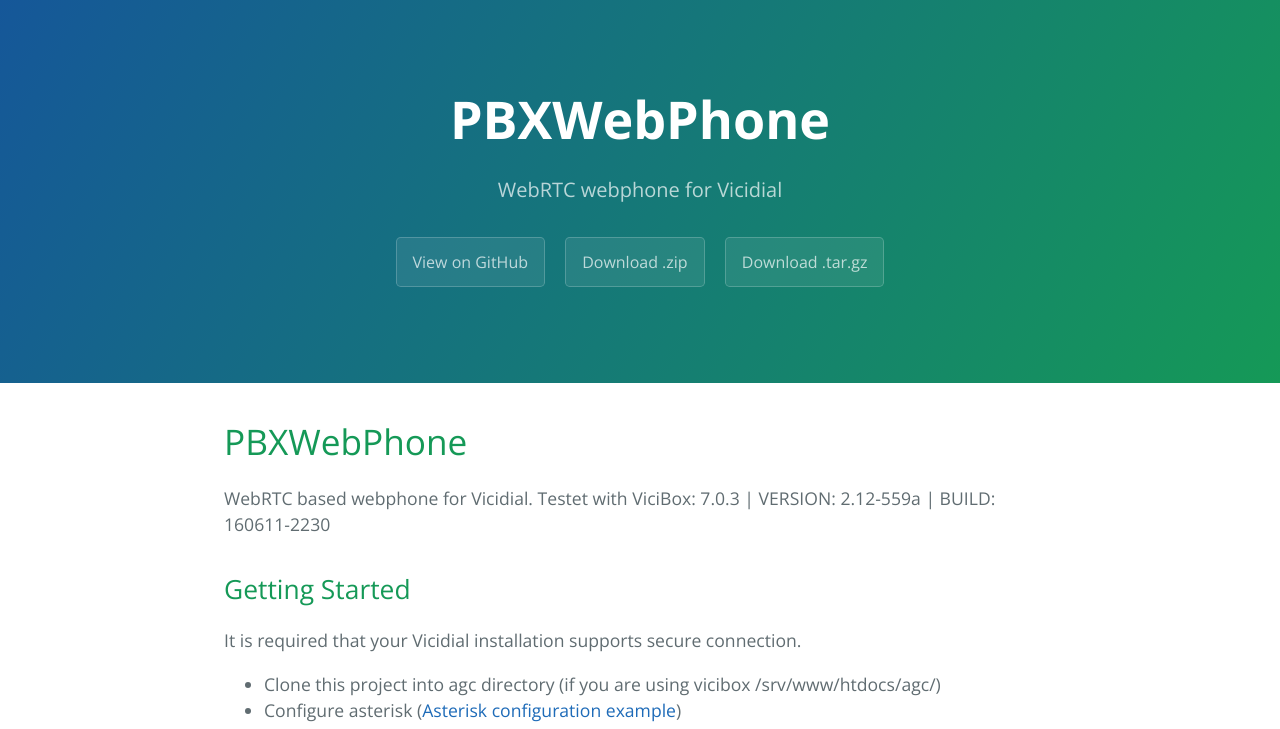
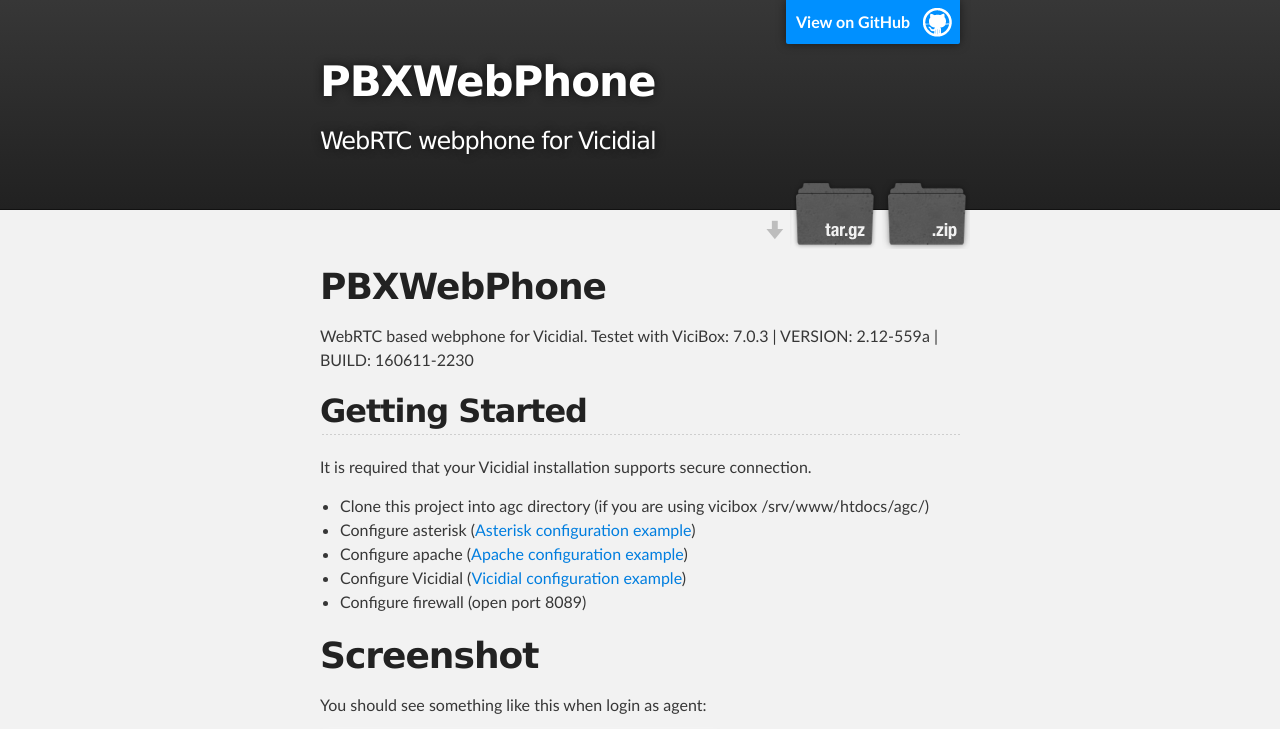
Before and after one commit to chornyitaras/PBXWebPhone, a PHP site: page / in a window 1280 px wide. Shown: the top 729 px of the page. Run offline with PHP 8.4, Linux system fonts and the light colour scheme.

Commit message:
Create gh-pages branch via GitHub

```diff
--- a/index.html
+++ b/index.html
@@ -1,25 +1,37 @@
 <!DOCTYPE html>
-<html lang="en-us">
+<html>
+
   <head>
-    <meta charset="UTF-8">
-    <title>PBXWebPhone by chornyitaras</title>
-    <meta name="viewport" content="width=device-width, initial-scale=1">
-    <link rel="stylesheet" type="text/css" href="stylesheets/normalize.css" media="screen">
-    <link href='https://fonts.googleapis.com/css?family=Open+Sans:400,700' rel='stylesheet' type='text/css'>
-    <link rel="stylesheet" type="text/css" href="stylesheets/stylesheet.css" media="screen">
-    <link rel="stylesheet" type="text/css" href="stylesheets/github-light.css" media="screen">
+    <meta charset='utf-8'>
+    <meta http-equiv="X-UA-Compatible" content="chrome=1">
+    <meta name="description" content="PBXWebPhone : WebRTC webphone for Vicidial">
+
+    <link rel="stylesheet" type="text/css" media="screen" href="stylesheets/stylesheet.css">
+
+    <title>PBXWebPhone</title>
   </head>
+
   <body>
-    <section class="page-header">
-      <h1 class="project-name">PBXWebPhone</h1>
-      <h2 class="project-tagline">WebRTC webphone for Vicidial</h2>
-      <a href="https://github.com/chornyitaras/PBXWebPhone" class="btn">View on GitHub</a>
-      <a href="https://github.com/chornyitaras/PBXWebPhone/zipball/master" class="btn">Download .zip</a>
-      <a href="https://github.com/chornyitaras/PBXWebPhone/tarball/master" class="btn">Download .tar.gz</a>
-    </section>
 
-    <section class="main-content">
-      <h1>
+    <!-- HEADER -->
+    <div id="header_wrap" class="outer">
+        <header class="inner">
+          <a id="forkme_banner" href="https://github.com/chornyitaras/PBXWebPhone">View on GitHub</a>
+
+          <h1 id="project_title">PBXWebPhone</h1>
+          <h2 id="project_tagline">WebRTC webphone for Vicidial</h2>
+
+            <section id="downloads">
+              <a class="zip_download_link" href="https://github.com/chornyitaras/PBXWebPhone/zipball/master">Download this project as a .zip file</a>
+              <a class="tar_download_link" href="https://github.com/chornyitaras/PBXWebPhone/tarball/master">Download this project as a tar.gz file</a>
+            </section>
+        </header>
+    </div>
+
+    <!-- MAIN CONTENT -->
+    <div id="main_content_wrap" class="outer">
+      <section id="main_content" class="inner">
+        <h1>
 <a id="pbxwebphone" class="anchor" href="#pbxwebphone" aria-hidden="true"><span aria-hidden="true" class="octicon octicon-link"></span></a>PBXWebPhone</h1>
 
 <p>WebRTC based webphone for Vicidial.
@@ -38,6 +50,7 @@
 </li>
 <li>Configure Vicidial (<a href="https://github.com/chornyitaras/PBXWebPhone/wiki/Vicidial-configuration">Vicidial configuration example</a>)<br>
 </li>
+<li>Configure firewall (open port 8089)</li>
 </ul>
 
 <h1>
@@ -51,14 +64,17 @@
 
 <p><strong>PPS:</strong>
 Any comments and suggestions are welcomed. Feel free to post issue or pull request</p>
+      </section>
+    </div>
 
-      <footer class="site-footer">
-        <span class="site-footer-owner"><a href="https://github.com/chornyitaras/PBXWebPhone">PBXWebPhone</a> is maintained by <a href="https://github.com/chornyitaras">chornyitaras</a>.</span>
+    <!-- FOOTER  -->
+    <div id="footer_wrap" class="outer">
+      <footer class="inner">
+        <p class="copyright">PBXWebPhone maintained by <a href="https://github.com/chornyitaras">chornyitaras</a></p>
+        <p>Published with <a href="https://pages.github.com">GitHub Pages</a></p>
+      </footer>
+    </div>
 
-        <span class="site-footer-credits">This page was generated by <a href="https://pages.github.com">GitHub Pages</a> using the <a href="https://github.com/jasonlong/cayman-theme">Cayman theme</a> by <a href="https://twitter.com/jasonlong">Jason Long</a>.</span>
-      </footer>
-
-    </section>
 
 
   </body>
--- a/params.json
+++ b/params.json
@@ -1,6 +1,6 @@
 {
   "name": "PBXWebPhone",
   "tagline": "WebRTC webphone for Vicidial",
-  "body": "# PBXWebPhone\r\nWebRTC based webphone for Vicidial.\r\nTestet with ViciBox: 7.0.3 | VERSION: 2.12-559a | BUILD: 160611-2230 \r\n\r\n## Getting Started\r\nIt is required that your Vicidial installation supports secure connection.\r\n\r\n\r\n- Clone this project into agc directory (if you are using vicibox /srv/www/htdocs/agc/)\r\n- Configure asterisk ([Asterisk configuration example](https://github.com/chornyitaras/PBXWebPhone/wiki/Asterisk-configuration))  \r\n- Configure apache ([Apache configuration example](https://github.com/chornyitaras/PBXWebPhone/wiki/Apache-configuration))  \r\n- Configure Vicidial ([Vicidial configuration example](https://github.com/chornyitaras/PBXWebPhone/wiki/Vicidial-configuration))  \r\n \r\n# Screenshot\r\nYou should see something like this when login as agent:\r\n\r\n![Screenshot](https://raw.githubusercontent.com/chornyitaras/PBXWebPhone/master/img1.PNG)\r\n\r\n**PS:**  I advise to use [letsencrypt](https://letsencrypt.org/) for getting **free** ssl certificates\r\n\r\n**PPS:**\r\nAny comments and suggestions are welcomed. Feel free to post issue or pull request\r\n",
+  "body": "# PBXWebPhone\r\nWebRTC based webphone for Vicidial.\r\nTestet with ViciBox: 7.0.3 | VERSION: 2.12-559a | BUILD: 160611-2230 \r\n\r\n## Getting Started\r\nIt is required that your Vicidial installation supports secure connection.\r\n\r\n\r\n- Clone this project into agc directory (if you are using vicibox /srv/www/htdocs/agc/)\r\n- Configure asterisk ([Asterisk configuration example](https://github.com/chornyitaras/PBXWebPhone/wiki/Asterisk-configuration))  \r\n- Configure apache ([Apache configuration example](https://github.com/chornyitaras/PBXWebPhone/wiki/Apache-configuration))  \r\n- Configure Vicidial ([Vicidial configuration example](https://github.com/chornyitaras/PBXWebPhone/wiki/Vicidial-configuration))  \r\n- Configure firewall (open port 8089)\r\n\r\n# Screenshot\r\nYou should see something like this when login as agent:\r\n\r\n![Screenshot](https://raw.githubusercontent.com/chornyitaras/PBXWebPhone/master/img1.PNG)\r\n\r\n**PS:**  I advise to use [letsencrypt](https://letsencrypt.org/) for getting **free** ssl certificates\r\n\r\n**PPS:**\r\nAny comments and suggestions are welcomed. Feel free to post issue or pull request\r\n",
   "note": "Don't delete this file! It's used internally to help with page regeneration."
 }
--- a/stylesheets/stylesheet.css
+++ b/stylesheets/stylesheet.css
@@ -1,245 +1,425 @@
-* {
-  box-sizing: border-box; }
+/*******************************************************************************
+Slate Theme for GitHub Pages
+by Jason Costello, @jsncostello
+*******************************************************************************/
+
+@import url(github-light.css);
+
+/*******************************************************************************
+MeyerWeb Reset
+*******************************************************************************/
+
+html, body, div, span, applet, object, iframe,
+h1, h2, h3, h4, h5, h6, p, blockquote, pre,
+a, abbr, acronym, address, big, cite, code,
+del, dfn, em, img, ins, kbd, q, s, samp,
+small, strike, strong, sub, sup, tt, var,
+b, u, i, center,
+dl, dt, dd, ol, ul, li,
+fieldset, form, label, legend,
+table, caption, tbody, tfoot, thead, tr, th, td,
+article, aside, canvas, details, embed,
+figure, figcaption, footer, header, hgroup,
+menu, nav, output, ruby, section, summary,
+time, mark, audio, video {
+  margin: 0;
+  padding: 0;
+  border: 0;
+  font: inherit;
+  vertical-align: baseline;
+}
+
+/* HTML5 display-role reset for older browsers */
+article, aside, details, figcaption, figure,
+footer, header, hgroup, menu, nav, section {
+  display: block;
+}
+
+ol, ul {
+  list-style: none;
+}
+
+table {
+  border-collapse: collapse;
+  border-spacing: 0;
+}
+
+/*******************************************************************************
+Theme Styles
+*******************************************************************************/
 
 body {
-  padding: 0;
-  margin: 0;
-  font-family: "Open Sans", "Helvetica Neue", Helvetica, Arial, sans-serif;
+  box-sizing: border-box;
+  color:#373737;
+  background: #212121;
   font-size: 16px;
+  font-family: 'Myriad Pro', Calibri, Helvetica, Arial, sans-serif;
   line-height: 1.5;
-  color: #606c71; }
+  -webkit-font-smoothing: antialiased;
+}
+
+h1, h2, h3, h4, h5, h6 {
+  margin: 10px 0;
+  font-weight: 700;
+  color:#222222;
+  font-family: 'Lucida Grande', 'Calibri', Helvetica, Arial, sans-serif;
+  letter-spacing: -1px;
+}
+
+h1 {
+  font-size: 36px;
+  font-weight: 700;
+}
+
+h2 {
+  padding-bottom: 10px;
+  font-size: 32px;
+  background: url('../images/bg_hr.png') repeat-x bottom;
+}
+
+h3 {
+  font-size: 24px;
+}
+
+h4 {
+  font-size: 21px;
+}
+
+h5 {
+  font-size: 18px;
+}
+
+h6 {
+  font-size: 16px;
+}
+
+p {
+  margin: 10px 0 15px 0;
+}
+
+footer p {
+  color: #f2f2f2;
+}
 
 a {
-  color: #1e6bb8;
-  text-decoration: none; }
-  a:hover {
-    text-decoration: underline; }
+  text-decoration: none;
+  color: #007edf;
+  text-shadow: none;
 
-.btn {
-  display: inline-block;
-  margin-bottom: 1rem;
-  color: rgba(255, 255, 255, 0.7);
-  background-color: rgba(255, 255, 255, 0.08);
-  border-color: rgba(255, 255, 255, 0.2);
-  border-style: solid;
-  border-width: 1px;
-  border-radius: 0.3rem;
-  transition: color 0.2s, background-color 0.2s, border-color 0.2s; }
-  .btn + .btn {
-    margin-left: 1rem; }
+  transition: color 0.5s ease;
+  transition: text-shadow 0.5s ease;
+  -webkit-transition: color 0.5s ease;
+  -webkit-transition: text-shadow 0.5s ease;
+  -moz-transition: color 0.5s ease;
+  -moz-transition: text-shadow 0.5s ease;
+  -o-transition: color 0.5s ease;
+  -o-transition: text-shadow 0.5s ease;
+  -ms-transition: color 0.5s ease;
+  -ms-transition: text-shadow 0.5s ease;
+}
 
-.btn:hover {
-  color: rgba(255, 255, 255, 0.8);
-  text-decoration: none;
-  background-color: rgba(255, 255, 255, 0.2);
-  border-color: rgba(255, 255, 255, 0.3); }
+a:hover, a:focus {text-decoration: underline;}
 
-@media screen and (min-width: 64em) {
-  .btn {
-    padding: 0.75rem 1rem; } }
+footer a {
+  color: #F2F2F2;
+  text-decoration: underline;
+}
 
-@media screen and (min-width: 42em) and (max-width: 64em) {
-  .btn {
-    padding: 0.6rem 0.9rem;
-    font-size: 0.9rem; } }
+em {
+  font-style: italic;
+}
 
-@media screen and (max-width: 42em) {
-  .btn {
-    display: block;
-    width: 100%;
-    padding: 0.75rem;
-    font-size: 0.9rem; }
-    .btn + .btn {
-      margin-top: 1rem;
-      margin-left: 0; } }
+strong {
+  font-weight: bold;
+}
 
-.page-header {
+img {
+  position: relative;
+  margin: 0 auto;
+  max-width: 739px;
+  padding: 5px;
+  margin: 10px 0 10px 0;
+  border: 1px solid #ebebeb;
+
+  box-shadow: 0 0 5px #ebebeb;
+  -webkit-box-shadow: 0 0 5px #ebebeb;
+  -moz-box-shadow: 0 0 5px #ebebeb;
+  -o-box-shadow: 0 0 5px #ebebeb;
+  -ms-box-shadow: 0 0 5px #ebebeb;
+}
+
+p img {
+  display: inline;
+  margin: 0;
+  padding: 0;
+  vertical-align: middle;
+  text-align: center;
+  border: none;
+}
+
+pre, code {
+  width: 100%;
+  color: #222;
+  background-color: #fff;
+
+  font-family: Monaco, "Bitstream Vera Sans Mono", "Lucida Console", Terminal, monospace;
+  font-size: 14px;
+
+  border-radius: 2px;
+  -moz-border-radius: 2px;
+  -webkit-border-radius: 2px;
+}
+
+pre {
+  width: 100%;
+  padding: 10px;
+  box-shadow: 0 0 10px rgba(0,0,0,.1);
+  overflow: auto;
+}
+
+code {
+  padding: 3px;
+  margin: 0 3px;
+  box-shadow: 0 0 10px rgba(0,0,0,.1);
+}
+
+pre code {
+  display: block;
+  box-shadow: none;
+}
+
+blockquote {
+  color: #666;
+  margin-bottom: 20px;
+  padding: 0 0 0 20px;
+  border-left: 3px solid #bbb;
+}
+
+
+ul, ol, dl {
+  margin-bottom: 15px
+}
+
+ul {
+  list-style-position: inside;
+  list-style: disc;
+  padding-left: 20px;
+}
+
+ol {
+  list-style-position: inside;
+  list-style: decimal;
+  padding-left: 20px;
+}
+
+dl dt {
+  font-weight: bold;
+}
+
+dl dd {
+  padding-left: 20px;
+  font-style: italic;
+}
+
+dl p {
+  padding-left: 20px;
+  font-style: italic;
+}
+
+hr {
+  height: 1px;
+  margin-bottom: 5px;
+  border: none;
+  background: url('../images/bg_hr.png') repeat-x center;
+}
+
+table {
+  border: 1px solid #373737;
+  margin-bottom: 20px;
+  text-align: left;
+ }
+
+th {
+  font-family: 'Lucida Grande', 'Helvetica Neue', Helvetica, Arial, sans-serif;
+  padding: 10px;
+  background: #373737;
   color: #fff;
-  text-align: center;
-  background-color: #159957;
-  background-image: linear-gradient(120deg, #155799, #159957); }
+ }
 
-@media screen and (min-width: 64em) {
-  .page-header {
-    padding: 5rem 6rem; } }
+td {
+  padding: 10px;
+  border: 1px solid #373737;
+ }
 
-@media screen and (min-width: 42em) and (max-width: 64em) {
-  .page-header {
-    padding: 3rem 4rem; } }
+form {
+  background: #f2f2f2;
+  padding: 20px;
+}
 
-@media screen and (max-width: 42em) {
-  .page-header {
-    padding: 2rem 1rem; } }
+/*******************************************************************************
+Full-Width Styles
+*******************************************************************************/
 
-.project-name {
-  margin-top: 0;
-  margin-bottom: 0.1rem; }
+.outer {
+  width: 100%;
+}
 
-@media screen and (min-width: 64em) {
-  .project-name {
-    font-size: 3.25rem; } }
+.inner {
+  position: relative;
+  max-width: 640px;
+  padding: 20px 10px;
+  margin: 0 auto;
+}
 
-@media screen and (min-width: 42em) and (max-width: 64em) {
-  .project-name {
-    font-size: 2.25rem; } }
+#forkme_banner {
+  display: block;
+  position: absolute;
+  top:0;
+  right: 10px;
+  z-index: 10;
+  padding: 10px 50px 10px 10px;
+  color: #fff;
+  background: url('../images/blacktocat.png') #0090ff no-repeat 95% 50%;
+  font-weight: 700;
+  box-shadow: 0 0 10px rgba(0,0,0,.5);
+  border-bottom-left-radius: 2px;
+  border-bottom-right-radius: 2px;
+}
 
-@media screen and (max-width: 42em) {
-  .project-name {
-    font-size: 1.75rem; } }
+#header_wrap {
+  background: #212121;
+  background: -moz-linear-gradient(top, #373737, #212121);
+  background: -webkit-linear-gradient(top, #373737, #212121);
+  background: -ms-linear-gradient(top, #373737, #212121);
+  background: -o-linear-gradient(top, #373737, #212121);
+  background: linear-gradient(top, #373737, #212121);
+}
 
-.project-tagline {
-  margin-bottom: 2rem;
-  font-weight: normal;
-  opacity: 0.7; }
+#header_wrap .inner {
+  padding: 50px 10px 30px 10px;
+}
 
-@media screen and (min-width: 64em) {
-  .project-tagline {
-    font-size: 1.25rem; } }
+#project_title {
+  margin: 0;
+  color: #fff;
+  font-size: 42px;
+  font-weight: 700;
+  text-shadow: #111 0px 0px 10px;
+}
 
-@media screen and (min-width: 42em) and (max-width: 64em) {
-  .project-tagline {
-    font-size: 1.15rem; } }
+#project_tagline {
+  color: #fff;
+  font-size: 24px;
+  font-weight: 300;
+  background: none;
+  text-shadow: #111 0px 0px 10px;
+}
 
-@media screen and (max-width: 42em) {
-  .project-tagline {
-    font-size: 1rem; } }
+#downloads {
+  position: absolute;
+  width: 210px;
+  z-index: 10;
+  bottom: -40px;
+  right: 0;
+  height: 70px;
+  background: url('../images/icon_download.png') no-repeat 0% 90%;
+}
 
-.main-content :first-child {
-  margin-top: 0; }
-.main-content img {
-  max-width: 100%; }
-.main-content h1, .main-content h2, .main-content h3, .main-content h4, .main-content h5, .main-content h6 {
-  margin-top: 2rem;
-  margin-bottom: 1rem;
-  font-weight: normal;
-  color: #159957; }
-.main-content p {
-  margin-bottom: 1em; }
-.main-content code {
-  padding: 2px 4px;
-  font-family: Consolas, "Liberation Mono", Menlo, Courier, monospace;
-  font-size: 0.9rem;
-  color: #383e41;
-  background-color: #f3f6fa;
-  border-radius: 0.3rem; }
-.main-content pre {
-  padding: 0.8rem;
-  margin-top: 0;
-  margin-bottom: 1rem;
-  font: 1rem Consolas, "Liberation Mono", Menlo, Courier, monospace;
-  color: #567482;
-  word-wrap: normal;
-  background-color: #f3f6fa;
-  border: solid 1px #dce6f0;
-  border-radius: 0.3rem; }
-  .main-content pre > code {
-    padding: 0;
-    margin: 0;
-    font-size: 0.9rem;
-    color: #567482;
-    word-break: normal;
-    white-space: pre;
-    background: transparent;
-    border: 0; }
-.main-content .highlight {
-  margin-bottom: 1rem; }
-  .main-content .highlight pre {
-    margin-bottom: 0;
-    word-break: normal; }
-.main-content .highlight pre, .main-content pre {
-  padding: 0.8rem;
-  overflow: auto;
-  font-size: 0.9rem;
-  line-height: 1.45;
-  border-radius: 0.3rem; }
-.main-content pre code, .main-content pre tt {
-  display: inline;
-  max-width: initial;
-  padding: 0;
-  margin: 0;
-  overflow: initial;
-  line-height: inherit;
-  word-wrap: normal;
-  background-color: transparent;
-  border: 0; }
-  .main-content pre code:before, .main-content pre code:after, .main-content pre tt:before, .main-content pre tt:after {
-    content: normal; }
-.main-content ul, .main-content ol {
-  margin-top: 0; }
-.main-content blockquote {
-  padding: 0 1rem;
-  margin-left: 0;
-  color: #819198;
-  border-left: 0.3rem solid #dce6f0; }
-  .main-content blockquote > :first-child {
-    margin-top: 0; }
-  .main-content blockquote > :last-child {
-    margin-bottom: 0; }
-.main-content table {
+.zip_download_link {
   display: block;
-  width: 100%;
-  overflow: auto;
-  word-break: normal;
-  word-break: keep-all; }
-  .main-content table th {
-    font-weight: bold; }
-  .main-content table th, .main-content table td {
-    padding: 0.5rem 1rem;
-    border: 1px solid #e9ebec; }
-.main-content dl {
-  padding: 0; }
-  .main-content dl dt {
-    padding: 0;
-    margin-top: 1rem;
-    font-size: 1rem;
-    font-weight: bold; }
-  .main-content dl dd {
-    padding: 0;
-    margin-bottom: 1rem; }
-.main-content hr {
-  height: 2px;
-  padding: 0;
-  margin: 1rem 0;
-  background-color: #eff0f1;
-  border: 0; }
+  float: right;
+  width: 90px;
+  height:70px;
+  text-indent: -5000px;
+  overflow: hidden;
+  background: url(../images/sprite_download.png) no-repeat bottom left;
+}
 
-@media screen and (min-width: 64em) {
-  .main-content {
-    max-width: 64rem;
-    padding: 2rem 6rem;
-    margin: 0 auto;
-    font-size: 1.1rem; } }
+.tar_download_link {
+  display: block;
+  float: right;
+  width: 90px;
+  height:70px;
+  text-indent: -5000px;
+  overflow: hidden;
+  background: url(../images/sprite_download.png) no-repeat bottom right;
+  margin-left: 10px;
+}
 
-@media screen and (min-width: 42em) and (max-width: 64em) {
-  .main-content {
-    padding: 2rem 4rem;
-    font-size: 1.1rem; } }
+.zip_download_link:hover {
+  background: url(../images/sprite_download.png) no-repeat top left;
+}
 
-@media screen and (max-width: 42em) {
-  .main-content {
-    padding: 2rem 1rem;
-    font-size: 1rem; } }
+.tar_download_link:hover {
+  background: url(../images/sprite_download.png) no-repeat top right;
+}
 
-.site-footer {
-  padding-top: 2rem;
-  margin-top: 2rem;
-  border-top: solid 1px #eff0f1; }
+#main_content_wrap {
+  background: #f2f2f2;
+  border-top: 1px solid #111;
+  border-bottom: 1px solid #111;
+}
 
-.site-footer-owner {
-  display: block;
-  font-weight: bold; }
+#main_content {
+  padding-top: 40px;
+}
 
-.site-footer-credits {
-  color: #819198; }
+#footer_wrap {
+  background: #212121;
+}
 
-@media screen and (min-width: 64em) {
-  .site-footer {
-    font-size: 1rem; } }
 
-@media screen and (min-width: 42em) and (max-width: 64em) {
-  .site-footer {
-    font-size: 1rem; } }
 
-@media screen and (max-width: 42em) {
-  .site-footer {
-    font-size: 0.9rem; } }
+/*******************************************************************************
+Small Device Styles
+*******************************************************************************/
+
+@media screen and (max-width: 480px) {
+  body {
+    font-size:14px;
+  }
+
+  #downloads {
+    display: none;
+  }
+
+  .inner {
+    min-width: 320px;
+    max-width: 480px;
+  }
+
+  #project_title {
+  font-size: 32px;
+  }
+
+  h1 {
+    font-size: 28px;
+  }
+
+  h2 {
+    font-size: 24px;
+  }
+
+  h3 {
+    font-size: 21px;
+  }
+
+  h4 {
+    font-size: 18px;
+  }
+
+  h5 {
+    font-size: 14px;
+  }
+
+  h6 {
+    font-size: 12px;
+  }
+
+  code, pre {
+    min-width: 320px;
+    max-width: 480px;
+    font-size: 11px;
+  }
+
+}
```
Also changed, not shown: stylesheets/github-light.css (+21 -21 lines).
